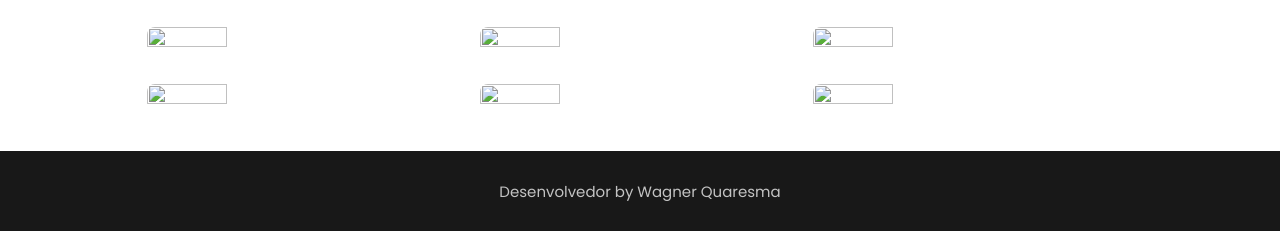
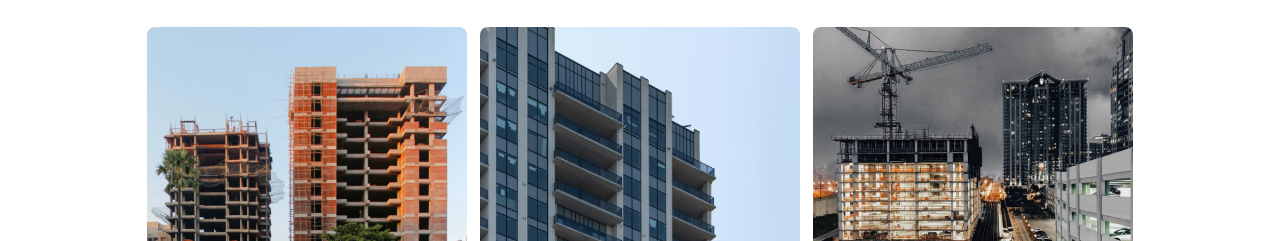
Before and after one commit to Wagner-Quaresma/Pr-dio-Acqua, a plain HTML site: page index.html in a window 1280 px wide. Shown: the part 711-952 px from the top of the page. Drawn offline with Linux system fonts and the light colour scheme; the site is published under a folder, as on GitHub Pages, so addresses that start at the root find nothing.

Commit message:
Update index.html

```diff
--- a/index.html
+++ b/index.html
@@ -1,15 +1,11 @@
 <!DOCTYPE html>
 <html lang="pt-br">
 <head>
-  <!--
-    Arquivo inicial desafio Página Lançamento Prédio Mentor
-    > www.devmentor.com.br
-  -->
+
   <meta charset="UTF-8">
   <meta http-equiv="X-UA-Compatible" content="IE=edge">
   <meta name="viewport" content="width=device-width, initial-scale=1.0">
 
-  <!-- Carregando a fonte roboto para usar no projeto -->
   <link rel="preconnect" href="https://fonts.googleapis.com">
   <link rel="preconnect" href="https://fonts.gstatic.com" crossorigin>
   <link href="https://fonts.googleapis.com/css2?family=Roboto:wght@400;500;700&display=swap" rel="stylesheet">
@@ -44,7 +40,7 @@
         </div>
 
       </div>
-      <img src="/assets/predio.jpg">
+      <img src="assets/predio.jpg">
     </div>
     <div class="info">
       <div class="are-info">
@@ -66,16 +62,16 @@
 
     <div class="area-image">
       <div class="images">
-        <img src="/assets/predio5.png">
-        <img src="/assets/predio6.png">
-        <img src="/assets/predio1.jpg">
+        <img src="assets/predio5.png">
+        <img src="assets/predio6.png">
+        <img src="assets/predio1.jpg">
       </div>
     </div>
     <div class="area-image">
       <div class="images">
-        <img src="/assets/predio2.jpg">
-        <img src="/assets/predio3.jpg">
-        <img src="/assets/predio4.png">
+        <img src="assets/predio2.jpg">
+        <img src="assets/predio3.jpg">
+        <img src="assets/predio4.png">
       </div>
     </div>
   </div>
```
